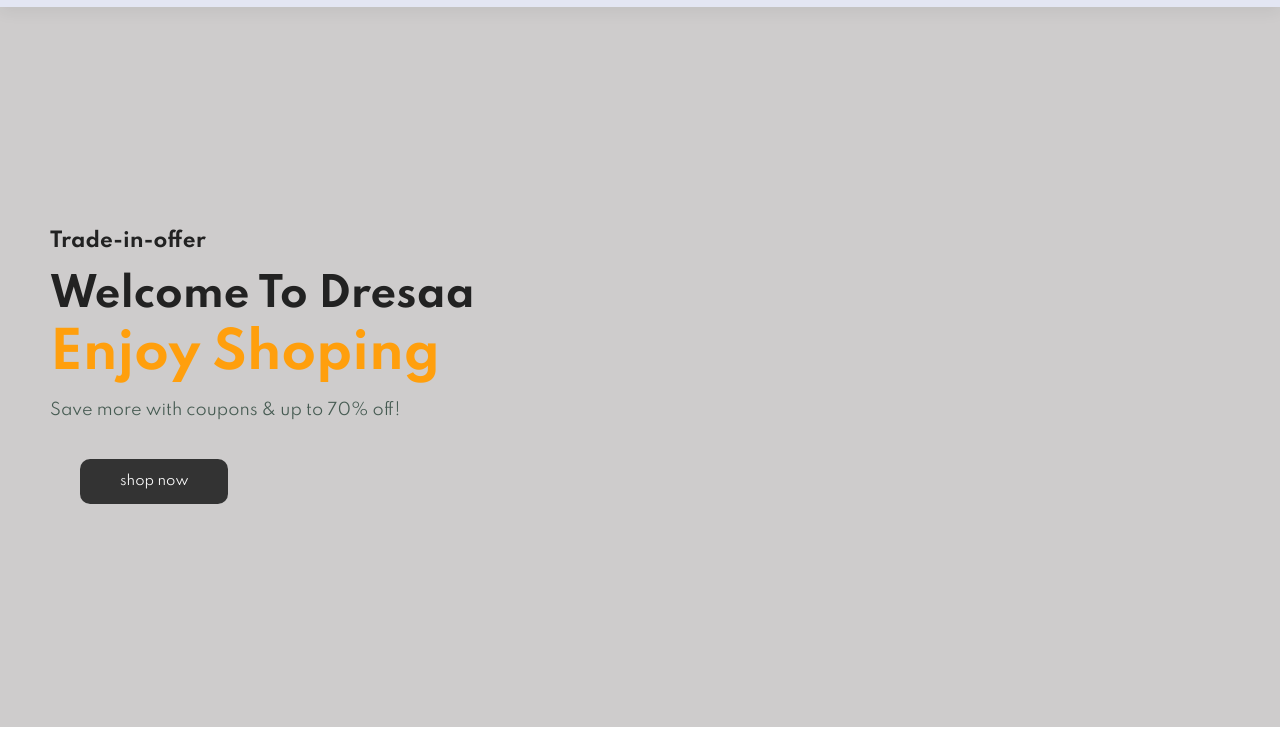
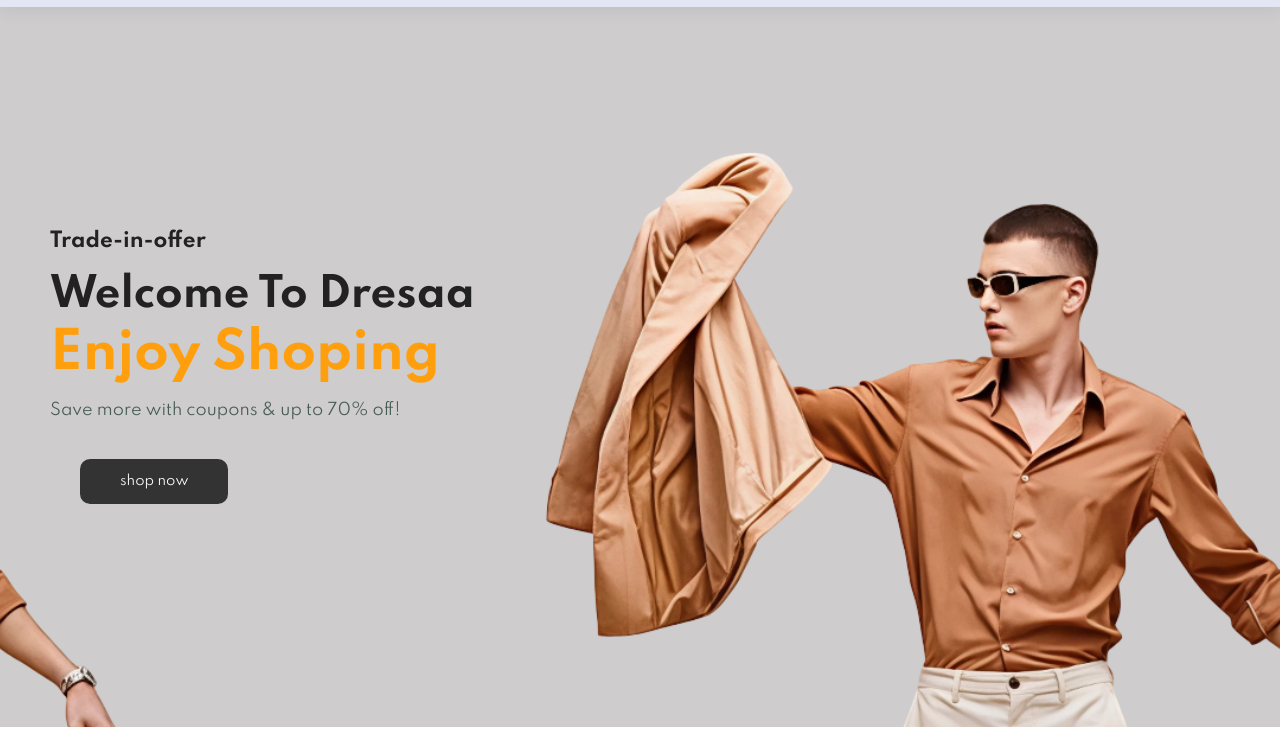
Before and after one commit to prasad5235692/Dresaa-Shoping, a plain HTML site: page index.html in a window 1280 px wide. Shown: the part 69-800 px from the top of the page. Drawn offline with Linux system fonts and the light colour scheme; files whose address does not match are found by name.

Commit message:
Update index.html

```diff
--- a/index.html
+++ b/index.html
@@ -154,7 +154,7 @@
 {
       background-color: rgb(206, 204, 204) ;
     position: relative;
-   background-image: url('../Home/5.png');
+   background-image: url('5.png');
     height: 90vh;/* Adjet the height*/
     width:100%;
     background-size: cover;
```
